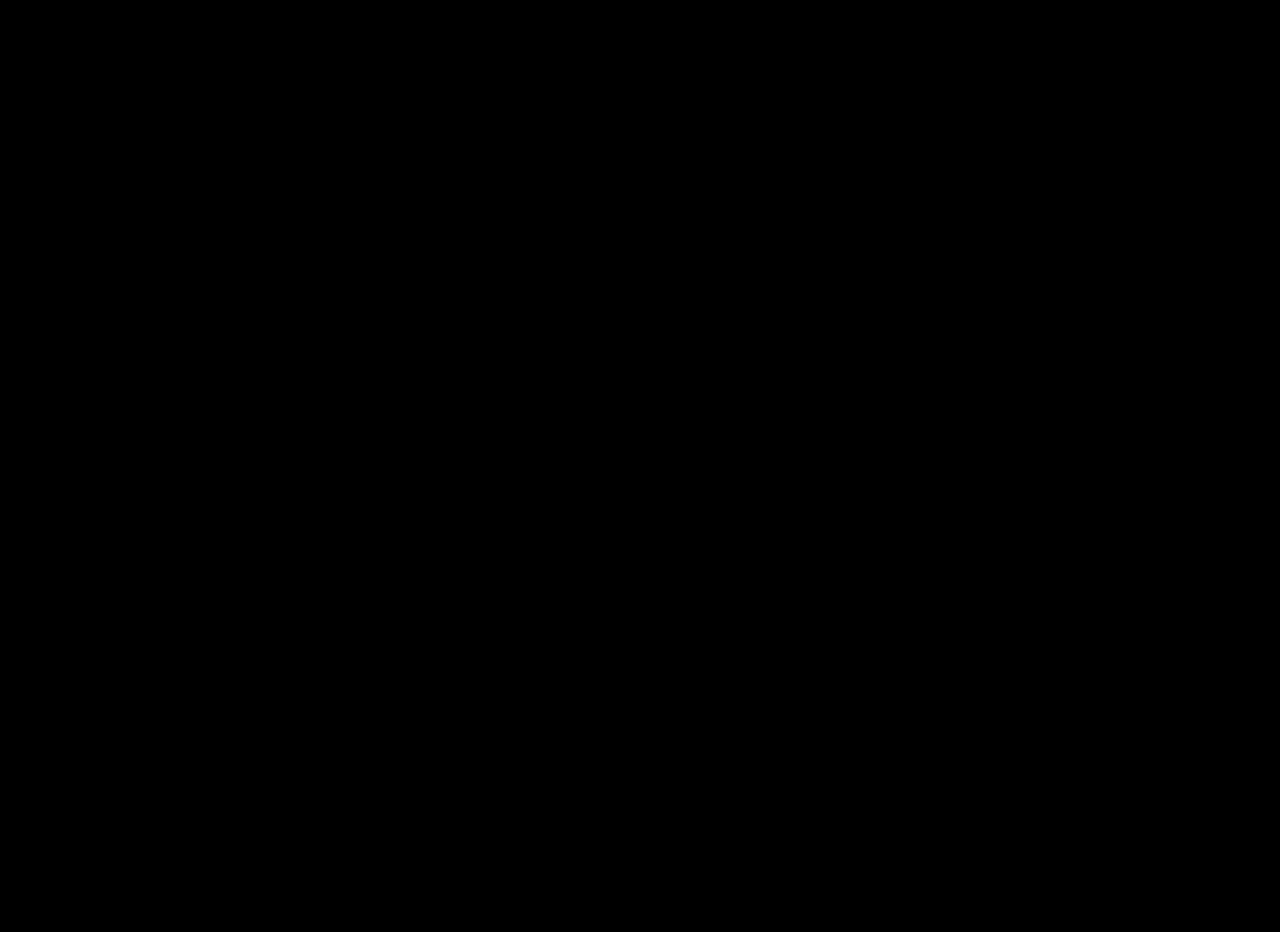
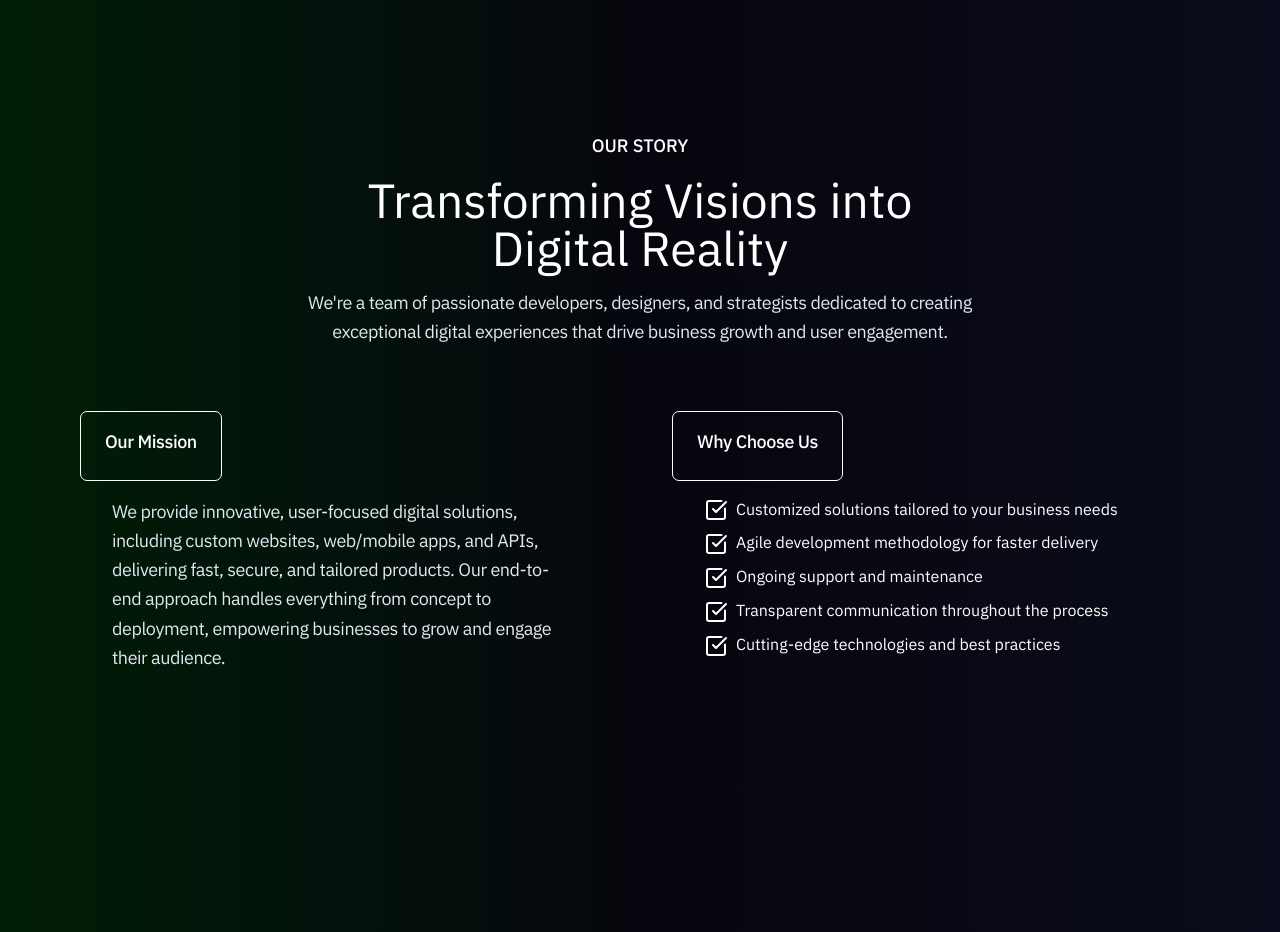
Before and after one commit to ethandiedericks/nevaeh-v3, a Next.js app: page / in a window 1280 px wide. Shown: the part 740-1672 px from the top of the page. Before the commit the page ends 874 px from the top, so only its background shows below. Built offline with nearby package versions, Linux system fonts and the light colour scheme.

Commit message:
Story section done for desktop, file structure adjusted

```diff
--- a/src/app/globals.css
+++ b/src/app/globals.css
@@ -33,7 +33,7 @@
 }
 
 .hero-sub-headline {
-  @apply text-[#E2E8F0] text-base sm:text-lg 2xl:text-xl max-w-xl mx-auto md:mx-0; /* Improved from #D1D5DB */
+  @apply text-[#E2E8F0] text-base sm:text-lg 2xl:text-xl max-w-xl mx-auto md:mx-0 md:leading-6;
 }
 
 .gradient-button {
@@ -54,12 +54,22 @@
   border-radius: 8px;
   background: linear-gradient(to bottom, #d9d9d9, #006528);
   padding: 0.5rem 1.25rem;
-  color: var(--text-primary); /* Ensuring button text has good contrast */
-  font-weight: 500; /* Making button text slightly bolder for better readability */
+  color: var(--text-primary);
+  font-weight: 300;
 }
 
-/* Add a focus style for better accessibility */
 .gradient-button:focus-visible {
   outline: 2px solid #ffffff;
   outline-offset: 2px;
 }
+
+.section-spacing {
+  @apply max-w-6xl mx-auto;
+}
+.section-tag {
+  @apply text-white uppercase text-lg font-medium text-center m-0;
+}
+
+.section-title {
+  @apply text-white text-4xl sm:text-5xl font-normal text-center mt-4;
+}
--- a/src/app/layout.tsx
+++ b/src/app/layout.tsx
@@ -1,12 +1,12 @@
 import type { Metadata } from "next";
 import { IBM_Plex_Sans } from "next/font/google";
 import "./globals.css";
-import Navbar from "@/components/layout/Navbar";
+import { Navbar } from "@/components/layout/Navbar";
 
 const ibmPlexSans = IBM_Plex_Sans({
   variable: "--font-ibm-plex-sans",
   subsets: ["latin"],
-  weight: ["400", "500", "600", "700"], // Adjust weights as needed
+  weight: ["400", "500", "600", "700"],
 });
 
 export const metadata: Metadata = {
--- a/src/app/not-found.tsx
+++ b/src/app/not-found.tsx
@@ -3,7 +3,6 @@
 
 import type React from "react";
 import { useEffect, useState } from "react";
-import Image from "next/image";
 import Link from "next/link";
 import { motion } from "framer-motion";
 import GradientButton from "@/components/GradientButton";
@@ -23,19 +22,6 @@
 
   return (
     <div className="relative overflow-hidden bg-[#000000] min-h-screen flex flex-col items-center justify-center">
-      {/* Background with token graphics */}
-      <div className="absolute inset-0 z-0">
-        <Image
-          src="/homepage/nevaeh-solutions-hero-background-image.png"
-          alt=""
-          width={1440}
-          height={673}
-          priority
-          className="w-full h-full object-cover"
-        />
-        <div className="absolute inset-0 bg-black opacity-70"></div>
-      </div>
-
       {/* 404 content */}
       <div className="container mx-auto relative z-10 px-4 text-center">
         <div className="max-w-3xl mx-auto">
--- a/src/app/page.tsx
+++ b/src/app/page.tsx
@@ -1,10 +1,12 @@
 import { HeroSection } from "@/components/homepage/Hero";
+import { StorySection } from "@/components/homepage/Story";
 
 export default function Home() {
   return (
     <div>
-      <main>
+      <main className="relative z-10 bg-gradient-to-r from-[#001E05] via-[#0B0C1B]/50 to-[#0B0C1B] ">
         <HeroSection />
+        <StorySection />
       </main>
     </div>
   );
--- a/src/components/Icons.tsx
+++ b/src/components/Icons.tsx
@@ -76,3 +76,24 @@
     <circle cx="12" cy="12" r="10" />
   </svg>
 );
+
+export const CheckIcon: React.FC<IconProps> = ({
+  size = 24,
+  className = "text-current",
+}) => (
+  <svg
+    xmlns="http://www.w3.org/2000/svg"
+    width={size}
+    height={size}
+    viewBox="0 0 24 24"
+    fill="none"
+    stroke="currentColor"
+    strokeWidth="2"
+    strokeLinecap="round"
+    strokeLinejoin="round"
+    className={`lucide lucide-square-check-big-icon lucide-square-check-big ${className}`}
+  >
+    <path d="M21 10.5V19a2 2 0 0 1-2 2H5a2 2 0 0 1-2-2V5a2 2 0 0 1 2-2h12.5" />
+    <path d="m9 11 3 3L22 4" />
+  </svg>
+);
--- /dev/null
+++ b/src/components/homepage/Story.tsx
@@ -0,0 +1,127 @@
+"use client";
+import { useState } from "react";
+
+import { MobileStorySection } from "./mobile/MobileStory";
+
+import { motion } from "framer-motion";
+import { CheckIcon } from "../Icons";
+export const StorySection = () => {
+  const [isMissionHovered, setIsMissionHovered] = useState(false);
+  const [isWCUHovered, setIsWCUHovered] = useState(false);
+
+  return (
+    <>
+      <MobileStorySection />
+      <div className="min-h-screen hidden md:block">
+        <div className="container mx-auto">
+          <div className="section-spacing">
+            {/* text wrapper */}
+            <div className="text-center items-center">
+              <span className="section-tag">Our Story</span>
+              <h1 className="section-title">
+                Transforming Visions into <br /> Digital Reality
+              </h1>
+              <p className="mt-4">
+                We&apos;re a team of passionate developers, designers, and
+                strategists dedicated to creating <br /> exceptional digital
+                experiences that drive business growth and user engagement.
+              </p>
+            </div>
+            {/* story cards */}
+            <div className="grid grid-cols-2 gap-8 justify-center mt-12">
+              {/* mission card */}
+              <motion.div
+                className="text-center rounded-[0.938rem] p-2 sm:p-4"
+                whileHover={{
+                  scale: 1.03,
+                  transition: { duration: 0.3 },
+                  border: "1px solid rgba(255, 255, 255, 1)",
+                  boxShadow: "4px 4px 8px 0px rgba(255, 255, 255, 0.3)",
+                }}
+                onHoverStart={() => setIsMissionHovered(true)}
+                onHoverEnd={() => setIsMissionHovered(false)}
+              >
+                <motion.div
+                  className="relative rounded-[0.438rem] border overflow-hidden p-4 sm:px-6 sm:py-4 max-w-fit hover:border-none"
+                  animate={{
+                    border: isMissionHovered
+                      ? "1px solid rgba(255, 255, 255, 0)"
+                      : "1px solid rgba(255, 255, 255, 1)",
+                    scale: isMissionHovered ? 1.05 : 1,
+                  }}
+                  transition={{ duration: 0.2 }}
+                >
+                  <h2>Our Mission</h2>
+                </motion.div>
+                <motion.div className="mt-4 text-left px-8 pb-6">
+                  <p>
+                    We provide innovative, user-focused digital solutions,
+                    including custom websites, web/mobile apps, and APIs,
+                    delivering fast, secure, and tailored products. Our
+                    end-to-end approach handles everything from concept to
+                    deployment, empowering businesses to grow and engage their
+                    audience.
+                  </p>
+                </motion.div>
+              </motion.div>
+              {/* why choose us card */}
+              <motion.div
+                className="text-center rounded-[0.938rem] p-2 sm:p-4"
+                whileHover={{
+                  scale: 1.03,
+                  transition: { duration: 0.3 },
+                  border: "1px solid rgba(255, 255, 255, 1)",
+                  boxShadow: "4px 4px 8px 0px rgba(255, 255, 255, 0.3)",
+                }}
+                onHoverStart={() => setIsWCUHovered(true)}
+                onHoverEnd={() => setIsWCUHovered(false)}
+              >
+                <motion.div
+                  className="relative rounded-[0.438rem] border overflow-hidden p-4 sm:px-6 sm:py-4 max-w-fit hover:border-none"
+                  animate={{
+                    border: isWCUHovered
+                      ? "1px solid rgba(255, 255, 255, 0)"
+                      : "1px solid rgba(255, 255, 255, 1)",
+                    scale: isWCUHovered ? 1.05 : 1,
+                  }}
+                  transition={{ duration: 0.2 }}
+                >
+                  <h2 className="">Why Choose Us</h2>
+                </motion.div>
+                <motion.div className="mt-4 text-left px-8 pb-6">
+                  <ul className="space-y-2">
+                    <li>
+                      {" "}
+                      <CheckIcon className="mr-2 inline-flex" />
+                      Customized solutions tailored to your business needs
+                    </li>
+                    <li>
+                      {" "}
+                      <CheckIcon className="mr-2 inline-flex" />
+                      Agile development methodology for faster delivery
+                    </li>
+                    <li>
+                      {" "}
+                      <CheckIcon className="mr-2 inline-flex" />
+                      Ongoing support and maintenance
+                    </li>
+                    <li>
+                      {" "}
+                      <CheckIcon className="mr-2 inline-flex" />
+                      Transparent communication throughout the process
+                    </li>
+                    <li>
+                      {" "}
+                      <CheckIcon className="mr-2 inline-flex" />
+                      Cutting-edge technologies and best practices
+                    </li>
+                  </ul>
+                </motion.div>
+              </motion.div>
+            </div>
+          </div>
+        </div>
+      </div>
+    </>
+  );
+};
--- a/src/components/homepage/MobileHero.tsx
+++ b/src/components/homepage/mobile/MobileHero.tsx
@@ -1,7 +1,8 @@
 import Link from "next/link";
-import { EarthIcon, RocketIcon, WaypointsIcon } from "../Icons";
-import { MobileFeatureCard } from "./MobileFeatureCard";
-import GradientButton from "../GradientButton";
+
+import { MobileFeatureCard } from "../cards/MobileFeatureCard";
+import { EarthIcon, RocketIcon, WaypointsIcon } from "@/components/Icons";
+import GradientButton from "@/components/GradientButton";
 
 export const MobileHeroSection = () => {
   return (
@@ -11,7 +12,7 @@
         {/* Headline and subheadline */}
         <div className="mb-8">
           <h1 className="hero-headline text-white text-left">
-            Drive Results With Tailored Web & App Development.
+            Drive Results with Tailored Web & App Development.
           </h1>
           <p className="hero-sub-headline">
             Partner with Software Development experts who build websites and
--- /dev/null
+++ b/src/components/homepage/mobile/MobileStory.tsx
@@ -0,0 +1,7 @@
+export const MobileStorySection = () => {
+  return (
+    <div className="min-h-screen md:hidden">
+      <div className=""></div>
+    </div>
+  );
+};
```
Also changed, not shown: src/components/homepage/Hero.tsx (+8 -17 lines), src/components/layout/Navbar.tsx (+10 -4 lines), src/components/homepage/cards/FeatureCard.tsx (renamed from src/components/homepage/FeatureCard.tsx), src/components/homepage/cards/MobileFeatureCard.tsx (renamed from src/components/homepage/MobileFeatureCard.tsx).
